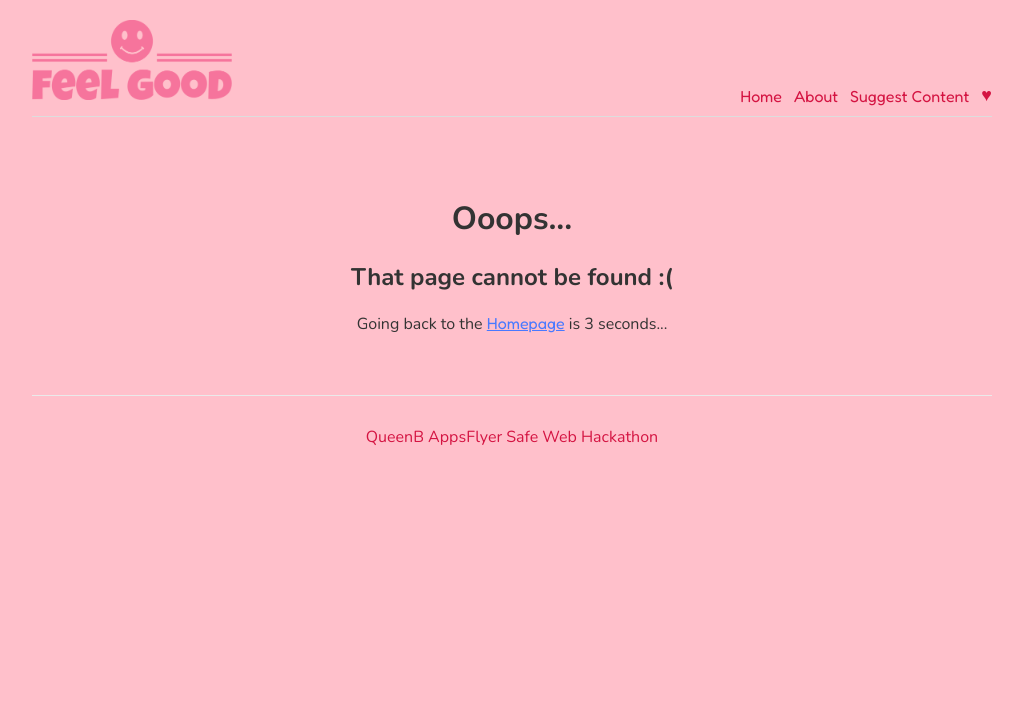
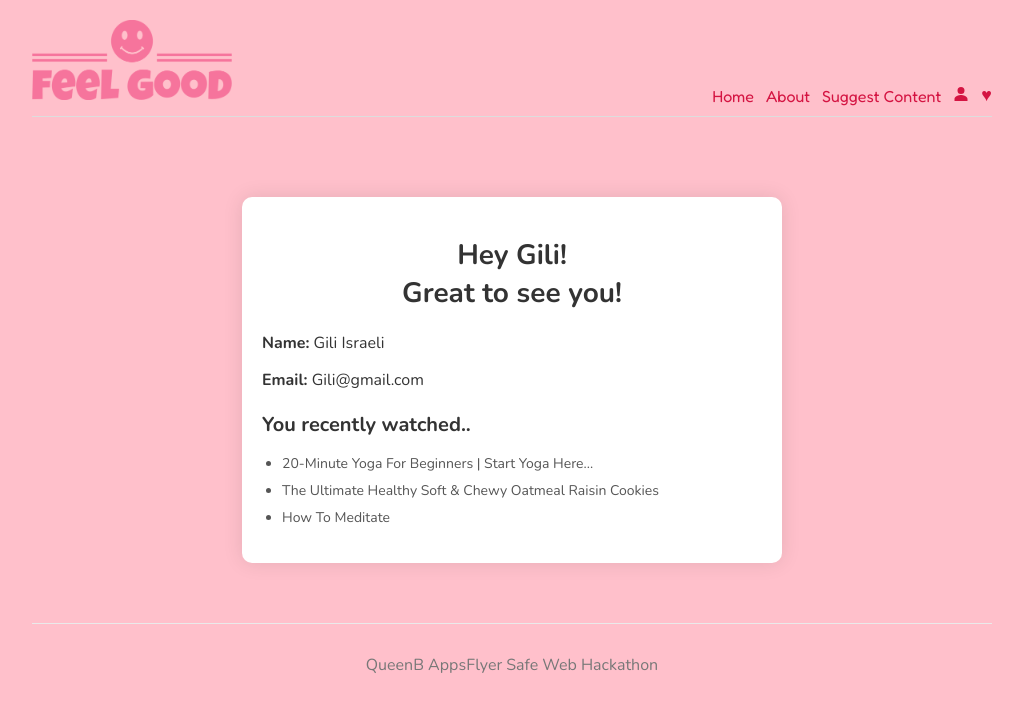
Before and after one commit to SegevBar/safe-web-hackathon-group13, a Next.js app: page /userProfile in a window 1280 px wide. Before the commit this address had no page. Shown: the top 712 px of the page, without its empty margins (128-1150 px from the left). Built offline with nearby package versions, Linux system fonts and the light colour scheme; a web font is replaced by a local one.

Commit message:
userProfile

```diff
--- a/comps/Navbar.js
+++ b/comps/Navbar.js
@@ -1,5 +1,7 @@
 import Link from 'next/link'
 import Image from 'next/image'
+import { IoPersonSharp } from "react-icons/io5";
+
 
 const Navbar = () => {
   return (
@@ -10,6 +12,7 @@ const Navbar = () => {
       <Link href="/">Home</Link>
       <Link href="/about">About</Link>
       <Link href="/suggestionForm">Suggest Content</Link>
+      <Link href="/userProfile"><IoPersonSharp /></Link>
       <Link href="/favorites" style={{ fontSize: '1.12rem', color: '#d41442' }}>&#x2665;</Link>
     </nav>
   );
--- a/pages/about.js
+++ b/pages/about.js
@@ -10,7 +10,6 @@ const About = () => {
         <meta name="keywords" content="ninjas"/>
       </Head>
       <div>
-        <h1 className={styles.title}>About</h1>
         <h3 className={styles.text}>Scroll Wisely with 'Feel Good'</h3>
         <p className={styles.mantra}>Our mission is to assist those seeking positive change!</p>
         <p className={styles.sub}>Motivation</p>
@@ -48,7 +47,7 @@ const About = () => {
         Unlike conventional blocking features, it encourages users to shift to more fulfilling activities, addressing the common
         tendency to ignore restrictions. Feel Good provides engaging alternatives, making the transition to a better activity more enticing.
         </p>
-        <h3 className={styles.text}>Scrol your way to a better life with 'Feel Good'!</h3>
+        <h3 className={styles.text}>Scroll your way to a better life with 'Feel Good'!</h3>
 
       </div>
     </>
--- a/pages/index.js
+++ b/pages/index.js
@@ -17,7 +17,6 @@ export default function Home() {
         <title>Feel Good | Home</title>
       </Head>
       <div>
-        <h1 className={styles.title}>Welcome to 'Feel Good'</h1>
         <h3 className={styles.text}>Take control of your scrolling experience!</h3>
           <div className={styles.categories}>
             {categories.map((category)=>(<Category key={category.id} {...category}/>))}
--- /dev/null
+++ b/pages/userProfile.js
@@ -0,0 +1,67 @@
+import React from 'react';
+import styles from "../styles/UserProfile.module.css";
+
+const userProfile = () => {
+
+  const favorites = [
+    {
+      "id": 1,
+      "category": "yoga",
+      "description": "20-Minute Yoga For Beginners | Start Yoga Here...",
+      "duration": "20 minutes",
+      "imageUrl": "https://i.ytimg.com/vi/vNyJuQuuMC8/maxresdefault.jpg",
+      "contentUrl": "https://www.youtube.com/watch?v=vNyJuQuuMC8",
+      "embed": " https://www.youtube.com/embed/vNyJuQuuMC8?si=ksmBLsGerxwGeqTe",
+      "likes": 0
+    },
+    {
+      "id": 2,
+      "category": "cook",
+      "description": "The Ultimate Healthy Soft & Chewy Oatmeal Raisin Cookies",
+      "duration": "1 hour, 21 minutes",
+      "imageUrl": "https://amyshealthybaking.com/wp-content/uploads/2014/11/ultimate-healthy-oatmeal-raisin-cookies_8511-labeled.jpg",
+      "contentUrl": "https://amyshealthybaking.com/blog/2014/11/30/the-ultimate-healthy-soft-chewy-oatmeal-raisin-cookies/",
+      "embed": null,
+      "likes": 0
+    },
+    {
+      "id": 3,
+      "category": "meditation",
+      "description": "How To Meditate",
+      "duration": "10 minutes",
+      "imageUrl": "/how-to-meditate.jpg",
+      "contentUrl": "https://www.mindful.org/how-to-meditate/",
+      "embed": null,
+      "likes": 0
+    }]
+  // Mock user profile data
+  const profile = {
+    name: "Gili",
+    lastName: "Israeli",
+    email: "Gili@gmail.com",
+
+  };
+
+  return (
+    <div className={styles.userprofile}>
+      <h1 className={styles.profileheading}>Hey {profile.name}! <br></br>
+      Great to see you!</h1>
+      <div className={styles.profileinfo}>
+        <strong>Name:</strong> {profile.name + " " + profile.lastName}
+      </div>
+      <div className={styles.profileinfo}>
+        <strong>Email:</strong> {profile.email}
+      </div>
+      <div className={styles.favorites}>
+        <h2>You recently watched..</h2>
+        <ul className={styles.favoriteslist}>
+          {favorites.map((favorite) => (
+            <li key={favorite.id} className={styles.favoriteitem}>{favorite.description}</li>
+          ))}
+        </ul>
+      </div>
+    </div>
+  );
+};
+
+export default userProfile;
--- a/styles/Home.module.css
+++ b/styles/Home.module.css
@@ -11,7 +11,7 @@
 }
 .text {
   color: #e7486d;
-  font-size: 30px;
+  font-size: 40px;
   text-align: center;
   font-family: 'Protest Riot', sans-serif;
   padding-top: 0cqb;
--- /dev/null
+++ b/styles/UserProfile.module.css
@@ -0,0 +1,54 @@
+.userprofile {
+    max-width: 500px;
+    margin: 0 auto;
+    padding: 20px;
+    background-color: #fff;
+    border-radius: 10px;
+    box-shadow: 0 0 20px rgba(0, 0, 0, 0.1);
+  }
+
+  .userprofile h1 {
+    font-size: 28px;
+    margin-bottom: 20px;
+    color: #333;
+    text-align: center;
+  }
+
+  .userprofile div {
+    margin-bottom: 15px;
+  }
+
+  .userprofile strong {
+    font-weight: bold;
+  }
+
+  .userprofile ul {
+    padding: 0;
+  }
+
+  .userprofile li {
+    margin-bottom: 8px;
+    font-size: 16px;
+    color: #555;
+  }
+
+  .userprofile li:last-child {
+    margin-bottom: 0;
+  }
+
+  .userprofile .favorites {
+    margin-top: 20px;
+  }
+
+  .userprofile .favorites h2 {
+    font-size: 20px;
+    margin-bottom: 10px;
+  }
+
+  .userprofile .favorites ul {
+    padding-left: 20px;
+  }
+
+  .userprofile .favorites li {
+    font-size: 14px;
+  }
--- a/styles/globals.css
+++ b/styles/globals.css
@@ -34,7 +34,7 @@ footer {
   text-align: center;
   padding: 30px 0;
   margin-top: 60px;
-  color: #d41442;
+  color: #777;
   border-top: 1px solid #eaeaea;
 }
 .not-found {
```
Also changed, not shown: comps/Category.js (+5 -3 lines), pages/favorites.js (+44 -8 lines).
